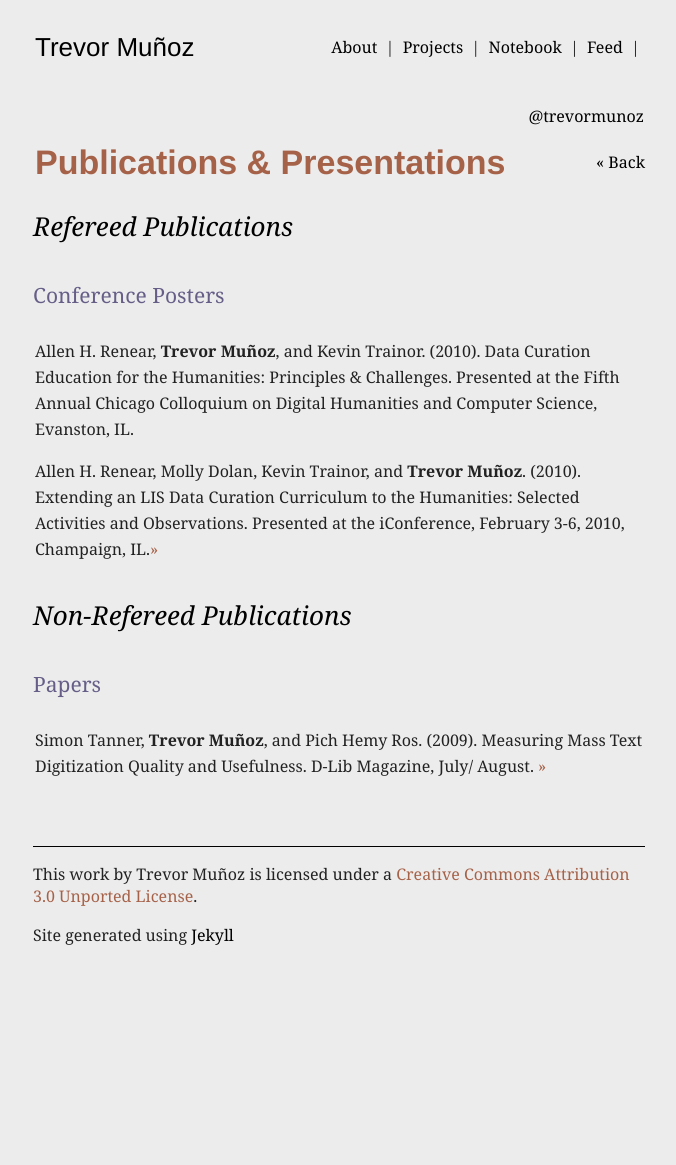
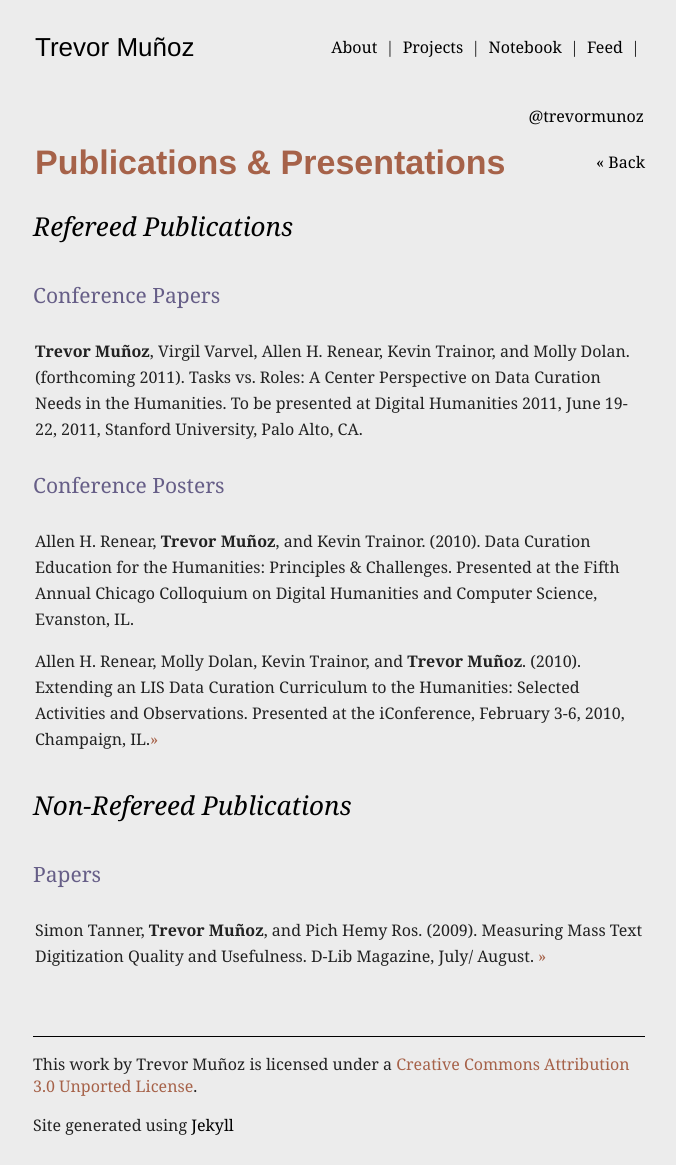
Before and after one commit to trevormunoz/calling-card, a Jekyll site: the page built from about/publications/index.html, in a window 1280 px wide. Shown: the whole page, without its empty margins (301-977 px from the left). Built offline with Jekyll 4.4.1, drawn with Linux system fonts in a browser that asks for light colours; nearby versions of some CDN libraries; library files that are not in the unit come from our copies; Markdown is read by kramdown in place of the engine named in the settings; before the commit the page ends 975 px from its top, so only the background shows below that.

Commit message:
Added DH paper

```diff
--- a/about/publications/index.html
+++ b/about/publications/index.html
@@ -8,6 +8,10 @@
     <h2>Publications &amp; Presentations</h2>
 
 	<h4 class="pubSection">Refereed Publications</h4>
+
+	<h4>Conference Papers</h4>
+
+	<p class="citation"><strong>Trevor Muñoz</strong>, Virgil Varvel, Allen H. Renear, Kevin Trainor, and Molly Dolan. (forthcoming 2011). Tasks vs. Roles: A Center Perspective on Data Curation Needs in the Humanities. To be presented at Digital Humanities 2011, June 19-22, 2011, Stanford University, Palo Alto, CA.</p>
 
 	<h4>Conference Posters</h4>
 
```
